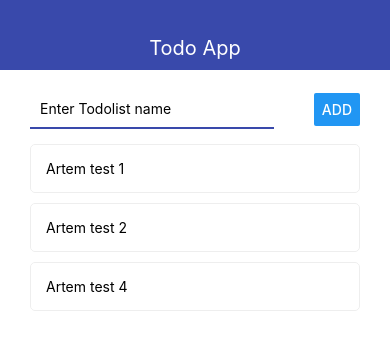
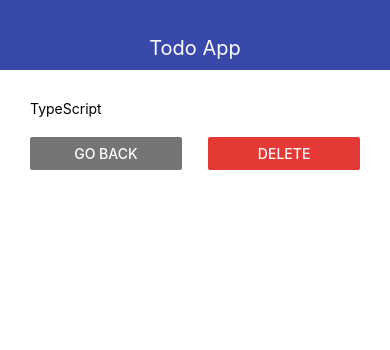
Before and after one commit to ArtsiomYermakou/React_Native_project, a React Native app: screen / in a window 390 px wide. Shown: the top 350 px of the page. Built offline with nearby package versions, Linux system fonts and the light colour scheme.

Commit message:
Refactor to styled-components

```diff
--- a/App.tsx
+++ b/App.tsx
@@ -1,8 +1,9 @@
 import React, {useState} from 'react';
-import {StyleSheet, View, ScrollView} from 'react-native';
-import NavBar from "./src/components/Navbar";
-import MainScreen from "./src/screens/MainScreen";
-import TodoScreen from "./src/screens/TodoScreen";
+import {View} from 'react-native';
+import {NavBar} from "./src/components/Navbar";
+import {MainScreen} from "./src/screens/MainScreen";
+import {TodoScreen} from "./src/screens/TodoScreen";
+import styled from 'styled-components/native';
 
 export type TodosType = {
     id: string
@@ -10,11 +11,11 @@ export type TodosType = {
 }
 
 export default function App() {
-    const [todoId, setTodoId] = useState(null);
+    const [todoId, setTodoId] = useState<string | null>("2");
     const [todos, setTodos] = useState<Array<TodosType>>([
-        {id: "1", title: "Artem test 1"},
-        {id: "2", title: "Artem test 2"},
-        {id: "3", title: "Artem test 4"},
+        {id: "1", title: "React"},
+        {id: "2", title: "TypeScript"},
+        {id: "3", title: "JavaScript"},
     ]);
 
     const addTodo = (title: string) => {
@@ -27,31 +28,31 @@ export default function App() {
         setTodos(prevState => prevState.filter(t => t.id !== id))
     }
 
-    let content = <MainScreen
-        openTodo={(id: any) => {setTodoId(id)}}
-        addTodo={addTodo}
-        todos={todos}
-        removeTodo={removeTodo}
-    />
+    let content =
+        <MainScreen
+            openTodo={(id: any) => {
+                setTodoId(id)
+            }}
+            addTodo={addTodo}
+            todos={todos}
+            removeTodo={removeTodo}
+        />
 
     if (todoId) {
-        const selectedTodo = todos.find((todo) => todo.id === todoId)
+        const selectedTodo = todos.find(todo => todo.id === todoId)
         content = <TodoScreen todo={selectedTodo} goBack={() => setTodoId(null)}/>
     }
 
     return (
-        <ScrollView>
+        <View>
             <NavBar title={"Todo App"}/>
-            <View style={styles.container}>
+            <AppContainer>
                 {content}
-            </View>
-        </ScrollView>
+            </AppContainer>
+        </View>
     );
 }
 
-const styles = StyleSheet.create({
-    container: {
-        paddingHorizontal: 30,
-        paddingVertical: 20
-    }
-});
+const AppContainer = styled.View`
+      padding: 30px;
+`
--- a/src/components/AddTodo.tsx
+++ b/src/components/AddTodo.tsx
@@ -1,5 +1,6 @@
 import React, {useState} from "react";
-import {View, StyleSheet, TextInput, Button, Alert} from "react-native";
+import {Button, Alert} from "react-native";
+import styled from "styled-components/native";
 
 type PropsType = {
     onSubmit: (title: string) => void
@@ -23,29 +24,27 @@ const AddTodo = (props: PropsType) => {
     }
 
     return (
-        <View style={styles.block}>
-            <TextInput style={styles.input} onChangeText={changeText} value={value}
-                       placeholder={"Enter Todolist name"} autoCorrect={false} autoCapitalize={"none"} />
+        <Block>
+            <Input onChangeText={changeText} value={value}
+                   placeholder={"Enter Todolist name"} autoCorrect={false} autoCapitalize={"none"}/>
             <Button title={"Add"} onPress={pressHandler}/>
-        </View>
+        </Block>
     )
 }
 
+const Block = styled.View`
+        flexDirection: row;
+        justifyContent: space-between;
+        alignItems: center;
+        marginBottom: 15px;
+`
 
-const styles = StyleSheet.create({
-    block: {
-        flexDirection: "row",
-        justifyContent: "space-between",
-        alignItems: "center",
-        marginBottom: 15
-    },
-    input: {
-        width: "74%",
-        padding: 10,
-        borderStyle: "solid",
-        borderBottomWidth: 2,
-        borderBottomColor: "#3949ab"
-    }
-})
+const Input = styled.TextInput`
+      width: 74%;
+      padding: 10px;
+      border-style: solid;
+      border-bottom-width: 2px;
+      border-bottom-color: #3949ab;
+`
 
 export default AddTodo;
--- a/src/components/Navbar.tsx
+++ b/src/components/Navbar.tsx
@@ -1,31 +1,27 @@
 import React from "react";
 import {Text, View, StyleSheet} from "react-native";
+import styled from "styled-components/native";
 
 type PropsType = {
     title: string
 }
 
-const NavBar = (props: PropsType) => {
+export const NavBar = (props: PropsType) => {
     return (
-        <View style={styles.navbar}>
-            <Text style={styles.text}>{props.title}</Text>
-        </View>
+        <Navbar>
+            <TextBlock>{props.title}</TextBlock>
+        </Navbar>
     )
 }
 
-
-const styles = StyleSheet.create({
-    navbar: {
-        height: 70,
-        alignItems: "center",
-        justifyContent: "flex-end",
-        backgroundColor: "#3949ab",
-        paddingBottom: 10
-    },
-    text: {
-        color: "white",
-        fontSize: 20
-    }
-})
-
-export default NavBar;
+const Navbar = styled.View`
+        height: 70px;
+        align-items: center;
+        justify-content: flex-end;
+        background-color: #3949ab;
+        padding-bottom: 10px;
+`
+const TextBlock = styled.Text`
+        color: white;
+        font-size: 20px;
+`
--- a/src/components/Todo.tsx
+++ b/src/components/Todo.tsx
@@ -1,6 +1,7 @@
 import React from "react";
-import {View, StyleSheet, Text, TouchableOpacity} from "react-native";
+import { Text, TouchableOpacity} from "react-native";
 import {TodosType} from "../../App";
+import styled from "styled-components/native";
 
 type PropsType = {
     todolist: TodosType
@@ -8,31 +9,31 @@ type PropsType = {
     onOpen: (id: string) => void
 }
 
-const Todo = (props: PropsType) => {
+export const Todo = (props: PropsType) => {
 
     const longPressHandler = () => {
         props.onRemove(props.todolist.id)
     }
 
     return (
-        <TouchableOpacity activeOpacity={0.5} onPress={() => props.onOpen(props.todolist.id)} onLongPress={longPressHandler}>
-            <View style={styles.todo}>
+        <TouchableOpacity activeOpacity={0.5}
+                          onPress={() => props.onOpen(props.todolist.id)}
+                          onLongPress={longPressHandler}>
+            <TodoContainer>
                 <Text>{props.todolist.title}</Text>
-            </View>
+            </TodoContainer>
         </TouchableOpacity>
     )
 }
 
-const styles = StyleSheet.create({
-    todo: {
-        flexDirection: "row",
-        alignItems: "center",
-        padding: 15,
-        borderWidth: 1,
-        borderColor: "#eee",
-        borderRadius: 5,
-        marginBottom: 10
-    }
-})
+const TodoContainer = styled.View`
+        flex-direction: row;
+        align-items: center;
+        padding: 15px;
+        border-width: 1px;
+        border-color: #eee;
+        border-radius: 5px;
+        margin-bottom: 10px;
+`
 
 export default Todo;
--- a/src/screens/MainScreen.tsx
+++ b/src/screens/MainScreen.tsx
@@ -1,5 +1,5 @@
 import React from "react";
-import {FlatList, StyleSheet, View} from "react-native"
+import {FlatList, View} from "react-native"
 import AddTodo from "../components/AddTodo";
 import Todo from "../components/Todo";
 import {TodosType} from "../../App";
@@ -8,10 +8,10 @@ type MainScreenPropsType = {
     addTodo: (title: string) => void
     todos: Array<TodosType>
     removeTodo: (id: string) => void
-    openTodo: any
+    openTodo: (id: string) => void
 }
 
-const MainScreen = (props: MainScreenPropsType) => {
+export const MainScreen = (props: MainScreenPropsType) => {
     return (
         <View>
             <AddTodo onSubmit={props.addTodo}/>
@@ -23,7 +23,3 @@ const MainScreen = (props: MainScreenPropsType) => {
         </View>
     )
 }
-
-const styles = StyleSheet.create({})
-
-export default MainScreen;
--- a/src/screens/TodoScreen.tsx
+++ b/src/screens/TodoScreen.tsx
@@ -1,21 +1,33 @@
 import React from "react";
-import {StyleSheet, View, Text, Button} from "react-native"
-import {TodosType} from "../../App";
+import {Text, Button} from "react-native"
+import styled from "styled-components/native";
 
 type TodoScreenPropsType = {
     goBack: () => void
     todo: any
 }
 
-const TodoScreen = (props: TodoScreenPropsType) => {
+export const TodoScreen = (props: TodoScreenPropsType) => {
     return (
-        <View>
+        <>
             <Text>{props.todo.title}</Text>
-            <Button title={"go Back"} onPress={props.goBack}/>
-        </View>
+            <ButtonGroup>
+                <ButtonWrapper>
+                    <Button color={"#757575"} title={"go Back"} onPress={props.goBack}/>
+                </ButtonWrapper>
+                <ButtonWrapper>
+                    <Button color={"#e53935"} title={"delete"} onPress={() => console.log(`To Remove`)}/>
+                </ButtonWrapper>
+            </ButtonGroup>
+        </>
     )
 }
 
-const styles = StyleSheet.create({})
-
-export default TodoScreen;
+const ButtonGroup = styled.View`
+  flex-direction: row;
+  justify-content: space-between;
+  margin-top: 20px;
+`
+const ButtonWrapper = styled.View`
+  width: 46%;
+`
```
Also changed, not shown: package.json (+6 -1 lines), 1 other file (tests, documents, lock files or other folders).
